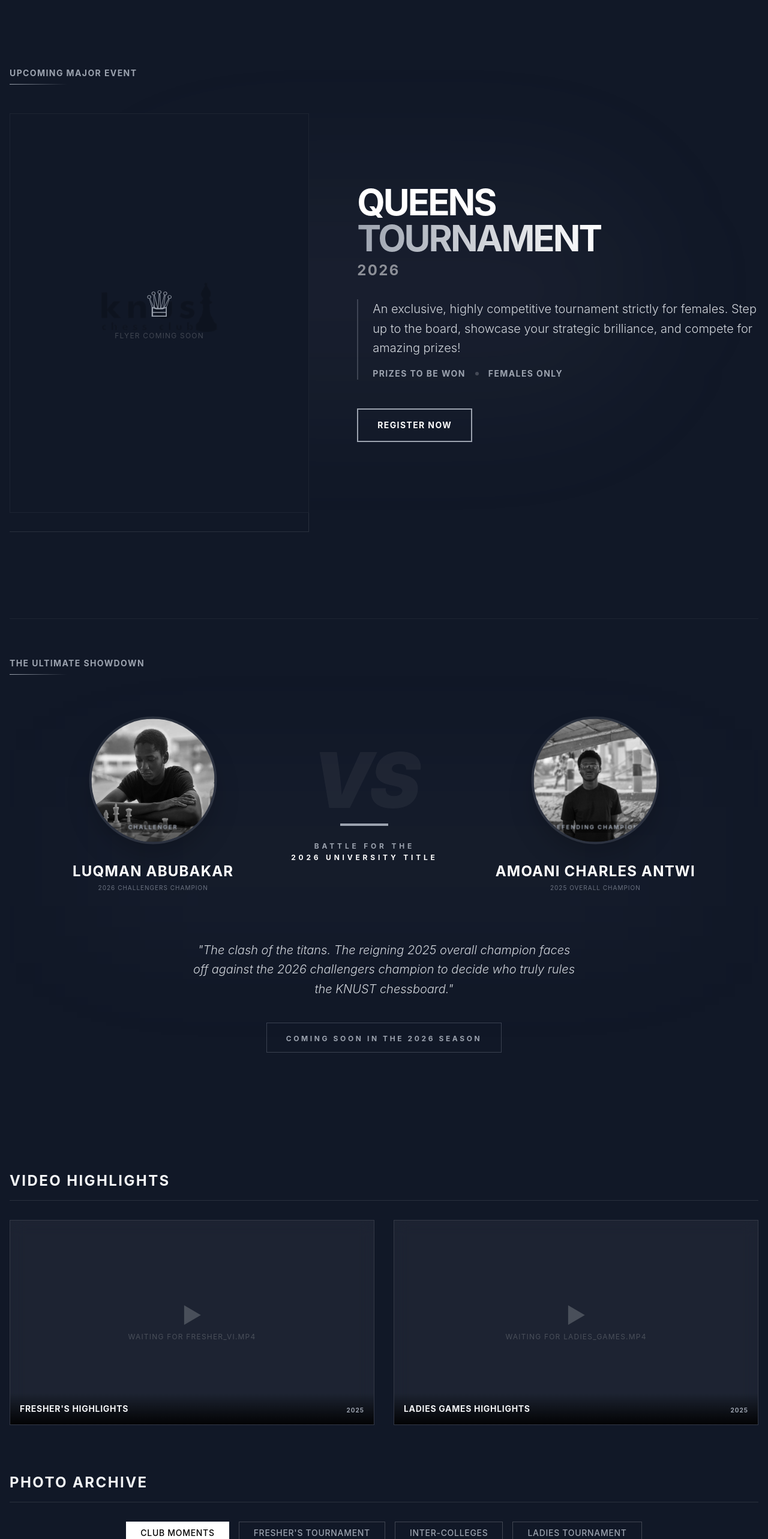
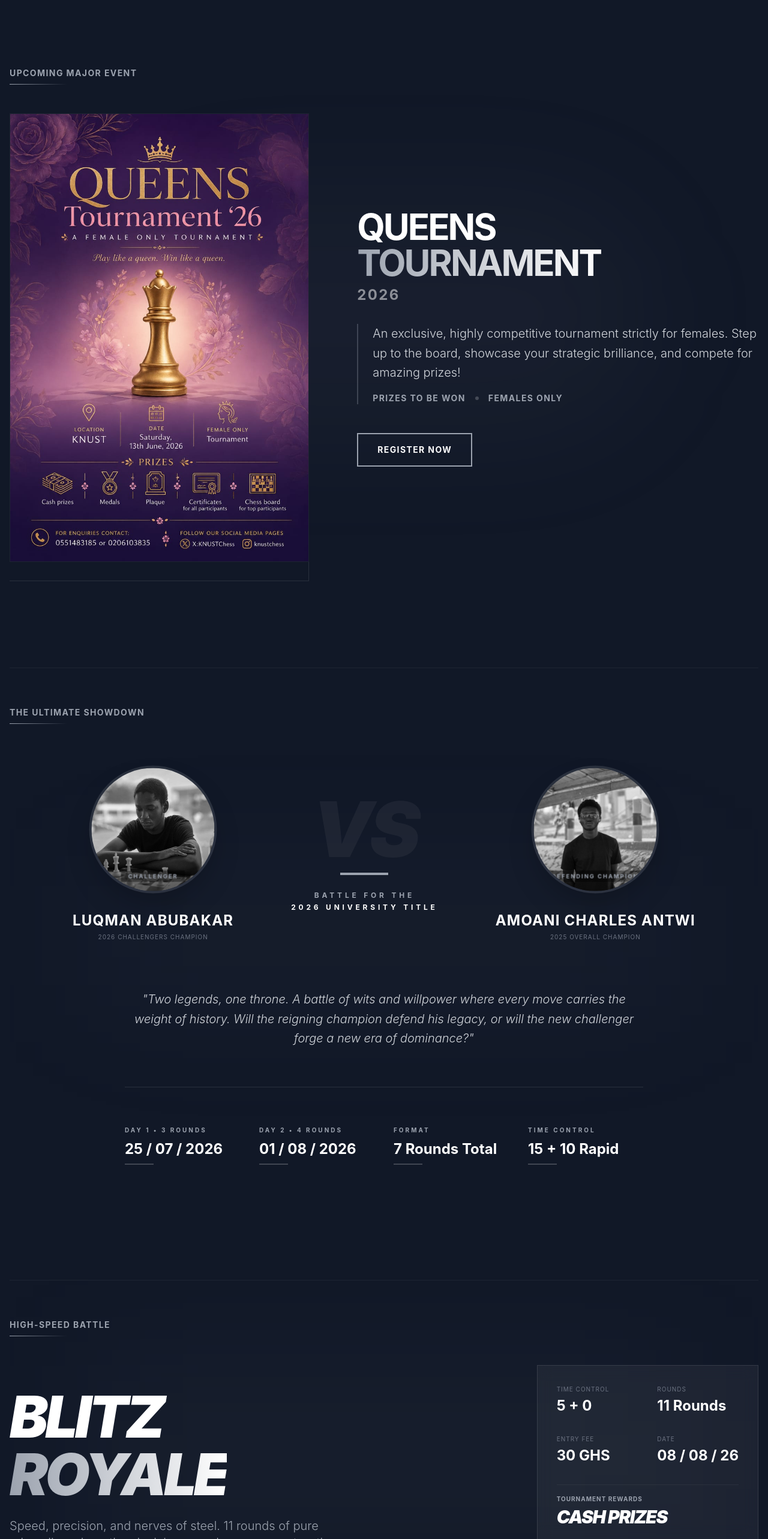
Before and after one commit to ALpatson/knust_chess_website, a React (Vite) app: page /events in a window 1280 px wide. Shown: the part 234-2800 px from the top of the page at 60% size. Built offline with nearby package versions, Linux system fonts and the light colour scheme.

Commit message:
added a new event and updated the club email

```diff
--- a/src/components/Footer.jsx
+++ b/src/components/Footer.jsx
@@ -27,7 +27,7 @@ const Footer = () => {
           {/* Pipe separator */}
           <span className="text-white/20 select-none">|</span>
           {/* Mail icon */}
-          <a href="mailto:knustchess@gmail.com" target="_blank" rel="noopener noreferrer" className="hover:text-white transition-colors" title="Email">
+          <a href="mailto:chessclubknust@gmail.com" target="_blank" rel="noopener noreferrer" className="hover:text-white transition-colors" title="Email">
             <svg xmlns="http://www.w3.org/2000/svg" width="20" height="20" viewBox="0 0 24 24" fill="currentColor">
               <path d="M20 4H4c-1.1 0-2 .9-2 2v12c0 1.1.9 2 2 2h16c1.1 0 2-.9 2-2V6c0-1.1-.9-2-2-2zm0 4-8 5-8-5V6l8 5 8-5v2z"/>
             </svg>
--- a/src/pages/Events.jsx
+++ b/src/pages/Events.jsx
@@ -94,14 +94,10 @@ const Events = () => {
 
         <div className="flex flex-col md:flex-row items-center gap-16 md:gap-20 relative z-10">
 
-          <div className="w-full md:w-2/5 aspect-[3/4] relative group">
+          <div className="w-full md:w-2/5 relative group">
             <div className="absolute -inset-4 border border-white/10 -translate-x-4 translate-y-4 -z-10 transition-transform group-hover:-translate-x-2 group-hover:translate-y-2" />
-            <div className="absolute inset-0 bg-gray-900 border border-white/5 overflow-hidden flex items-center justify-center">
-              <img src="/asset/Club_logo_1.png" alt="Queens Tournament 2026 Flyer" className="w-1/2 opacity-20 grayscale" />
-              <div className="absolute inset-0 flex flex-col items-center justify-center text-white/20">
-                 <span className="text-6xl mb-4 text-chess-accent">♕</span>
-                 <span className="text-xs uppercase tracking-widest text-center px-4">Flyer Coming Soon</span>
-              </div>
+            <div className="bg-gray-900 border border-white/5 overflow-hidden">
+              <img src="/events/Queens.jpeg" alt="Queens Tournament 2026 Flyer" className="w-full h-auto" />
             </div>
           </div>
 
@@ -160,7 +156,7 @@ const Events = () => {
               <img src="/legends/Luqman_Abubakar.jpeg" alt="Luqman Abubakar" className="w-full h-full object-cover grayscale group-hover:grayscale-0 transition-all duration-700" />
               <div className="absolute inset-0 bg-gradient-to-t from-black/80 via-transparent to-transparent opacity-60" />
               <div className="absolute bottom-4 left-0 right-0 text-center">
-                 <span className="text-[10px] font-bold uppercase tracking-[0.2em] text-chess-accent bg-black/40 px-3 py-1 backdrop-blur-sm">Challenger</span>
+                <span className="text-[10px] font-bold uppercase tracking-[0.2em] text-chess-accent bg-black/40 px-3 py-1 backdrop-blur-sm">Challenger</span>
               </div>
             </div>
             <div className="text-center">
@@ -181,7 +177,7 @@ const Events = () => {
             </motion.div>
             <div className="w-20 h-1 bg-chess-accent" />
             <p className="text-xs uppercase tracking-[0.4em] font-bold text-chess-accent mt-4 text-center leading-relaxed">
-              Battle for the <br/><span className="text-white">2026 University Title</span>
+              Battle for the <br /><span className="text-white">2026 University Title</span>
             </p>
           </div>
 
@@ -196,7 +192,7 @@ const Events = () => {
               <img src="/legends/KCC_Champ.jpeg" alt="Amoani Charles Antwi" className="w-full h-full object-cover grayscale group-hover:grayscale-0 transition-all duration-700" />
               <div className="absolute inset-0 bg-gradient-to-t from-black/80 via-transparent to-transparent opacity-60" />
               <div className="absolute bottom-4 left-0 right-0 text-center">
-                 <span className="text-[10px] font-bold uppercase tracking-[0.2em] text-chess-accent bg-black/40 px-3 py-1 backdrop-blur-sm">Defending Champion</span>
+                <span className="text-[10px] font-bold uppercase tracking-[0.2em] text-chess-accent bg-black/40 px-3 py-1 backdrop-blur-sm">Defending Champion</span>
               </div>
             </div>
             <div className="text-center">
@@ -211,18 +207,91 @@ const Events = () => {
           whileInView={{ opacity: 1, y: 0 }}
           viewport={{ once: true }}
           transition={{ delay: 0.4 }}
-          className="mt-20 text-center max-w-2xl mx-auto px-4"
+          className="mt-20 text-center max-w-4xl mx-auto px-4"
         >
-          <p className="text-xl text-gray-300 leading-relaxed font-light italic">
-            "The clash of the titans. The reigning 2025 overall champion faces off against the 2026 challengers champion to decide who truly rules the KNUST chessboard."
+          <p className="text-xl text-gray-300 leading-relaxed font-light italic mb-16">
+            "Two legends, one throne. A battle of wits and willpower where every move carries the weight of history. Will the reigning champion defend his legacy, or will the new challenger forge a new era of dominance?"
           </p>
-          <div className="mt-10">
-            <div className="inline-block px-8 py-3 border border-chess-accent/30 rounded-none relative group overflow-hidden">
-               <div className="absolute inset-0 bg-chess-accent/10 translate-y-full group-hover:translate-y-0 transition-transform duration-300" />
-               <span className="relative text-xs uppercase tracking-[0.3em] font-bold text-chess-accent">Coming Soon in the 2026 Season</span>
+
+          <div className="grid grid-cols-1 md:grid-cols-2 lg:grid-cols-4 gap-8 text-left border-t border-white/10 pt-16">
+            <div className="space-y-2 group">
+              <span className="text-[10px] uppercase tracking-[0.3em] text-chess-accent font-bold block">Day 1 • 3 Rounds</span>
+              <span className="text-2xl font-bold text-white block group-hover:text-chess-accent transition-colors">25 / 07 / 2026</span>
+              <div className="h-0.5 w-12 bg-white/20 group-hover:w-full transition-all duration-500" />
+            </div>
+
+            <div className="space-y-2 group">
+              <span className="text-[10px] uppercase tracking-[0.3em] text-chess-accent font-bold block">Day 2 • 4 Rounds</span>
+              <span className="text-2xl font-bold text-white block group-hover:text-chess-accent transition-colors">01 / 08 / 2026</span>
+              <div className="h-0.5 w-12 bg-white/20 group-hover:w-full transition-all duration-500" />
+            </div>
+
+            <div className="space-y-2 group">
+              <span className="text-[10px] uppercase tracking-[0.3em] text-chess-accent font-bold block">Format</span>
+              <span className="text-2xl font-bold text-white block group-hover:text-chess-accent transition-colors">7 Rounds Total</span>
+              <div className="h-0.5 w-12 bg-white/20 group-hover:w-full transition-all duration-500" />
+            </div>
+
+            <div className="space-y-2 group">
+              <span className="text-[10px] uppercase tracking-[0.3em] text-chess-accent font-bold block">Time Control</span>
+              <span className="text-2xl font-bold text-white block group-hover:text-chess-accent transition-colors">15 + 10 Rapid</span>
+              <div className="h-0.5 w-12 bg-white/20 group-hover:w-full transition-all duration-500" />
             </div>
           </div>
         </motion.div>
+      </div>
+
+      {/* Blitz Royale Section */}
+      <div className="mb-32 relative overflow-hidden py-16 border-t border-white/5">
+        <div className="absolute top-1/2 left-1/2 -translate-x-1/2 -translate-y-1/2 w-full max-w-5xl h-[300px] bg-chess-accent/5 blur-[120px] pointer-events-none" />
+
+        <div className="flex flex-col mb-12 relative z-10">
+          <h2 className="text-sm font-bold tracking-widest uppercase text-chess-accent mb-2">High-Speed Battle</h2>
+          <div className="h-px w-24 bg-gradient-to-r from-chess-accent to-transparent" />
+        </div>
+
+        <div className="flex flex-col lg:flex-row items-center gap-12 lg:gap-20 relative z-10">
+          <div className="flex-1">
+             <h3 className="text-6xl md:text-8xl font-black uppercase italic tracking-tighter leading-none text-white mb-6">
+               Blitz<br />
+               <span className="text-transparent bg-clip-text bg-gradient-to-r from-chess-accent to-white">Royale</span>
+             </h3>
+             <p className="text-xl text-gray-400 font-light max-w-xl">
+               Speed, precision, and nerves of steel. 11 rounds of pure adrenaline where the clock is as much an opponent as the player across the board.
+             </p>
+          </div>
+
+          <div className="w-full lg:w-auto flex flex-col gap-4">
+             <div className="glass-panel p-8 border-l-4 border-chess-accent flex flex-col gap-6">
+                <div className="grid grid-cols-2 gap-8">
+                   <div>
+                      <span className="text-[10px] uppercase tracking-widest text-gray-500 block mb-1">Time Control</span>
+                      <span className="text-2xl font-bold text-white">5 + 0</span>
+                   </div>
+                   <div>
+                      <span className="text-[10px] uppercase tracking-widest text-gray-500 block mb-1">Rounds</span>
+                      <span className="text-2xl font-bold text-white">11 Rounds</span>
+                   </div>
+                   <div>
+                      <span className="text-[10px] uppercase tracking-widest text-gray-500 block mb-1">Entry Fee</span>
+                      <span className="text-2xl font-bold text-white">30 GHS</span>
+                   </div>
+                   <div>
+                      <span className="text-[10px] uppercase tracking-widest text-gray-500 block mb-1">Date</span>
+                      <span className="text-2xl font-bold text-white">08 / 08 / 26</span>
+                   </div>
+                   <div className="col-span-2 border-t border-white/5 pt-4">
+                      <span className="text-[10px] uppercase tracking-widest text-chess-accent font-bold block mb-1">Tournament Rewards</span>
+                      <span className="text-3xl font-black text-white italic tracking-tighter">CASH PRIZES</span>
+                   </div>
+                </div>
+                <div className="h-px bg-white/10" />
+                <div className="text-center">
+                   <span className="text-xs uppercase tracking-[0.4em] font-bold text-chess-accent">Prepare for the Storm</span>
+                </div>
+             </div>
+          </div>
+        </div>
       </div>
 
       {/* Video Highlights Section */}
@@ -274,11 +343,10 @@ const Events = () => {
             <button
               key={tab.id}
               onClick={() => setActiveTab(tab.id)}
-              className={`px-6 py-2 uppercase tracking-wider text-sm font-medium transition-colors ${
-                activeTab === tab.id
+              className={`px-6 py-2 uppercase tracking-wider text-sm font-medium transition-colors ${activeTab === tab.id
                   ? 'bg-white text-black'
                   : 'border border-white/20 text-chess-accent hover:text-white hover:border-white/50'
-              }`}
+                }`}
             >
               {tab.label}
             </button>
--- a/src/pages/Home.jsx
+++ b/src/pages/Home.jsx
@@ -66,7 +66,7 @@ const Home = () => {
             transition={{ duration: 0.8 }}
             className="text-5xl md:text-7xl font-bold tracking-tight mb-6"
           >
-            MASTER THE <br/> <span className="text-transparent bg-clip-text bg-gradient-to-r from-gray-200 to-gray-600">64 SQUARES</span>
+            MASTER THE <br /> <span className="text-transparent bg-clip-text bg-gradient-to-r from-gray-200 to-gray-600">64 SQUARES</span>
           </motion.h1>
           <motion.p
             initial={{ opacity: 0, y: 20 }}
@@ -97,7 +97,7 @@ const Home = () => {
             <div className="lg:w-1/2 space-y-8">
               <div className="space-y-4">
                 <h2 className="text-4xl md:text-5xl font-bold uppercase tracking-widest text-white">
-                  Join The <br/><span className="text-chess-accent">Action</span>
+                  Join The <br /><span className="text-chess-accent">Action</span>
                 </h2>
                 <p className="text-lg text-gray-400 max-w-lg leading-relaxed mt-6">
                   Ready to test your skills? Join us at our regular club meetings where we offer training lessons, host mini-tournaments, and play friendly games. All skill levels are welcome!
@@ -181,14 +181,10 @@ const Home = () => {
 
             {/* Flyer/Visual Element - Floating without a heavy card */}
             <div className="lg:w-1/2 order-1 lg:order-2 w-full max-w-md mx-auto">
-              <div className="relative aspect-[3/4] group">
+              <div className="relative group">
                 <div className="absolute -inset-4 border border-white/10 translate-x-4 translate-y-4 -z-10 transition-transform group-hover:translate-x-2 group-hover:translate-y-2" />
-                <div className="absolute inset-0 bg-gray-900 border border-white/5 overflow-hidden flex items-center justify-center">
-                  <img src="/asset/Club_logo_1.png" alt="Queens Tournament 2026 Flyer" className="w-1/2 opacity-20 grayscale" />
-                  <div className="absolute inset-0 flex flex-col items-center justify-center text-white/20">
-                     <span className="text-6xl mb-4 text-chess-accent">♕</span>
-                     <span className="text-xs uppercase tracking-widest text-center px-4">Flyer Coming Soon</span>
-                  </div>
+                <div className="bg-gray-900 border border-white/5 overflow-hidden">
+                  <img src="/events/Queens.jpeg" alt="Queens Tournament 2026 Flyer" className="w-full h-auto" />
                 </div>
               </div>
             </div>
```
Also changed, not shown: public/events/Queens.jpeg (added). Lines whose indentation alone changed are shown as unchanged.
